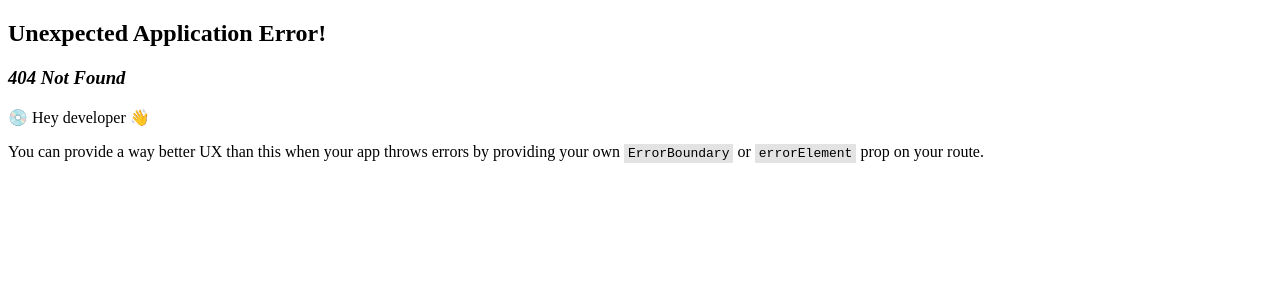
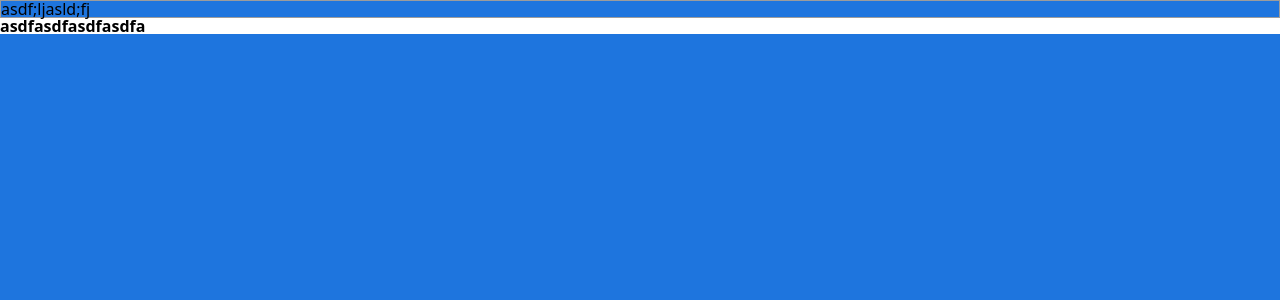
Before and after one commit to HomebrewComputerClub02/Team2_clone_FE, a React (Create React App) app: page / in a window 1280 px wide. Before the commit this address had no page. Shown: the top 300 px of the page. Built offline with nearby package versions, Linux system fonts and the light colour scheme.

Commit message:
styled-components, reset css, theme added

```diff
--- a/package.json
+++ b/package.json
@@ -15,6 +15,7 @@
 		"react-dom": "^18.2.0",
 		"react-router-dom": "^6.8.2",
 		"react-scripts": "5.0.1",
+		"styled-components": "^5.3.8",
 		"typescript": "^4.9.5",
 		"web-vitals": "^2.1.4"
 	},
@@ -37,6 +38,7 @@
 		]
 	},
 	"devDependencies": {
+		"@types/styled-components": "^5.1.26",
 		"@typescript-eslint/eslint-plugin": "^5.54.0",
 		"@typescript-eslint/parser": "^5.54.0",
 		"eslint": "^8.35.0",
--- /dev/null
+++ b/src/GlobalStyles.tsx
@@ -0,0 +1,51 @@
+import { createGlobalStyle } from 'styled-components';
+// style/global.js
+const GlobalStyle = createGlobalStyle`
+@import url('https://fonts.googleapis.com/css2?family=Noto+Sans:wght@400;700&display=swap');
+
+html, body, div, span, applet, object, iframe,
+h1, h2, h3, h4, h5, h6, p, blockquote, pre,
+a, abbr, acronym, address, big, cite, code,
+del, dfn, em, img, ins, kbd, q, s, samp,
+small, strike, strong, sub, sup, tt, var,
+b, u, i, center,
+dl, dt, dd, ol, ul, li,
+fieldset, form, label, legend,
+table, caption, tbody, tfoot, thead, tr, th, td,
+article, aside, canvas, details, embed,
+figure, figcaption, footer, header, hgroup,
+menu, nav, output, ruby, section, summary,
+time, mark, audio, video {
+	margin: 0;
+	padding: 0;
+	border: 0;
+	font-size: 100%;
+	font: inherit;
+	vertical-align: baseline;
+}
+/* HTML5 display-role reset for older browsers */
+article, aside, details, figcaption, figure,
+footer, header, hgroup, menu, nav, section {
+	display: block;
+}
+body {
+	line-height: 1;
+  font-family: 'Noto Sans', sans-serif;
+}
+ol, ul {
+	list-style: none;
+}
+blockquote, q {
+	quotes: none;
+}
+blockquote:before, blockquote:after,
+q:before, q:after {
+	content: '';
+	content: none;
+}
+table {
+	border-collapse: collapse;
+	border-spacing: 0;
+}`;
+
+export default GlobalStyle;
--- a/src/pages/Entrance.tsx
+++ /dev/null
@@ -1,5 +0,0 @@
-function Entrance() {
-  return null;
-}
-
-export default Entrance;
--- a/src/pages/Home.tsx
+++ /dev/null
@@ -1,5 +0,0 @@
-function Home() {
-  return null
-}
-
-export default Home;
--- /dev/null
+++ b/src/pages/Homebrewtify.tsx
@@ -0,0 +1,14 @@
+import { Blue, Test400, Test700 } from '../styled';
+import React from 'react';
+
+function Homebrewtify() {
+  console.log('hombrew');
+  return (
+    <Blue>
+      <Test400>asdf;ljasld;fj</Test400>
+      <Test700>asdfasdfasdfasdfa</Test700>
+    </Blue>
+  );
+}
+
+export default Homebrewtify;
--- /dev/null
+++ b/src/pages/Root.tsx
@@ -0,0 +1,15 @@
+import React from 'react';
+import { Outlet } from 'react-router-dom';
+import styled from 'styled-components';
+import GlobalStyle from '../GlobalStyles';
+
+function Root() {
+  return (
+    <>
+      <GlobalStyle />
+      <Outlet />
+    </>
+  );
+}
+
+export default Root;
--- /dev/null
+++ b/src/styled.tsx
@@ -0,0 +1,16 @@
+import styled from 'styled-components';
+export const Blue = styled.div`
+  background: ${(props) => props.theme.background.blueColor};
+  width: 100vw;
+  height: 100vh;
+`;
+
+export const Test400 = styled.p`
+  font-weight: ${(props) => props.theme.font.light};
+  border: 1px solid ${(props) => props.theme.border.ligthGrey};
+`;
+
+export const Test700 = styled.p`
+font-weight: ${(props) => props.theme.font.bold};
+background: ${(props) => props.theme.icons.whiteColor}}
+`;
--- /dev/null
+++ b/src/theme.ts
@@ -0,0 +1,28 @@
+import { DefaultTheme } from 'styled-components';
+
+export const theme: DefaultTheme = {
+  background: {
+    pinkColor: '#FFCDD3',
+    blueColor: '#1E75DE',
+    whiteColor: '#FFFFFF',
+    blackColor: '#191919',
+    greenColor: '#1CD760',
+    greyColor: '#262626',
+    darkBlueColor: '#2941AB',
+  },
+  text: {
+    greyColor: '#B3B3B3',
+  },
+  icons: {
+    greyColor: '#A7A7A7',
+    whiteColor: '#FFFFFF',
+  },
+  border: {
+    darkGrey: '#2A2A2A',
+    ligthGrey: '#9C9C9C',
+  },
+  font: {
+    light: '400',
+    bold: '700',
+  },
+};
```
Also changed, not shown: src/Root.tsx (deleted, +0 -11 lines), src/Router.tsx (+13 -11 lines), src/index.tsx (+6 -1 lines), src/styled.d.ts (added, +30 -0 lines), 1 other file (tests, documents, lock files or other folders).
